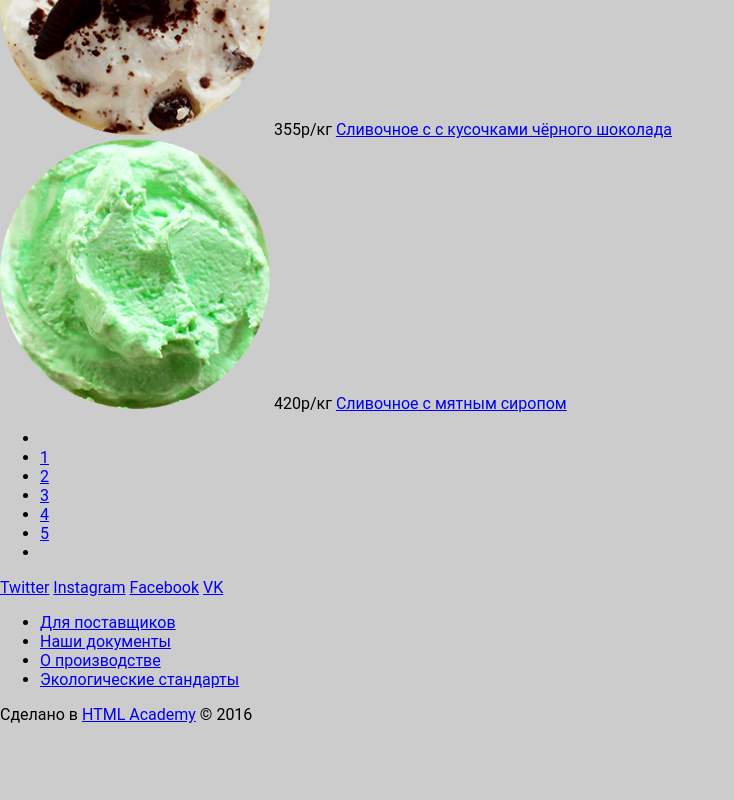
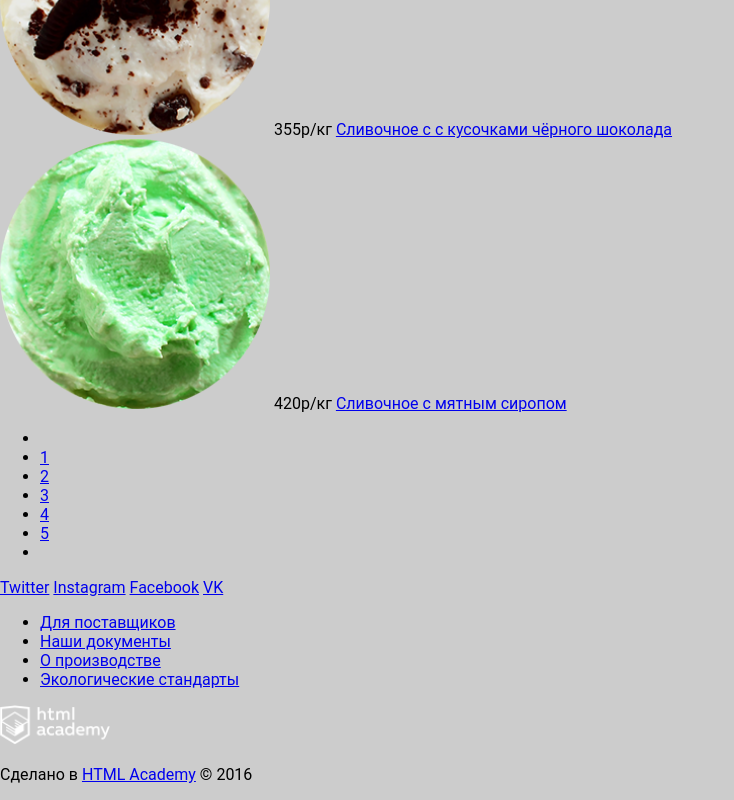
Before and after one commit to Fobs/19166-gllacy, a plain HTML site: page catalog.html in a window 1280 px wide. Shown: the part 4332-5132 px from the top of the page, without its empty margins (0-734 px from the left). Before the commit the page ends 5072 px from the top, so only its background shows below. Drawn offline with Linux system fonts and the light colour scheme.

Commit message:
Добавил лого, подправил css

```diff
--- a/catalog.html
+++ b/catalog.html
@@ -303,6 +303,7 @@
         </div>
 
         <div class="copyright">
+            <img src="img/footer/htmlacademy_logo.png" alt="htmlacademy.ru" width="110" height="40">
             <p>Сделано в <a href="#">HTML Academy</a> &copy; 2016</p>
         </div>
     </footer>
--- a/css/style.css
+++ b/css/style.css
@@ -1,6 +1,6 @@
 body {
-	font-family: Roboto, Arial, sans-serif;
-	background-color: #ccc;
+	font-family: 'Roboto', Arial, sans-serif;
+	background-color: #cccccc;
 }
 
 h1 {
```
